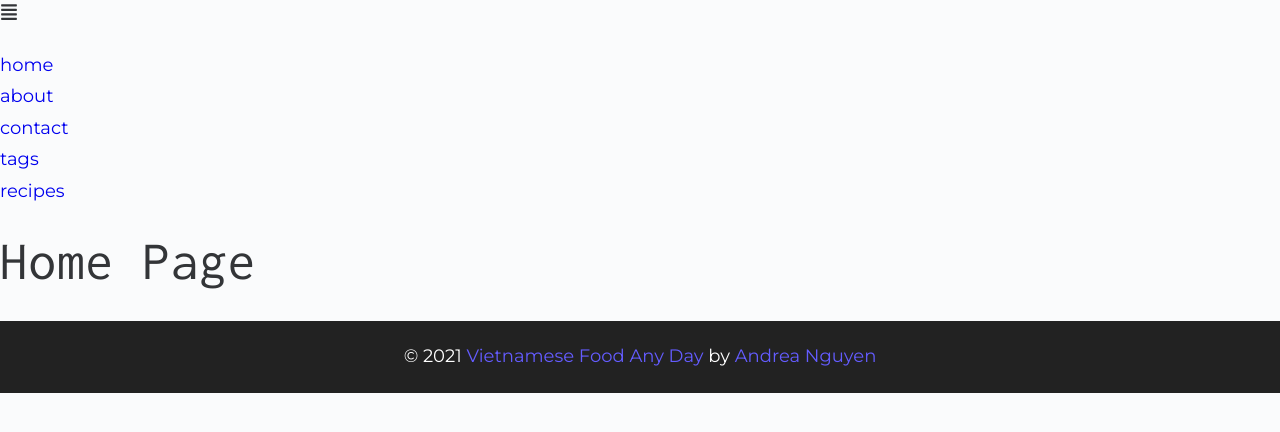
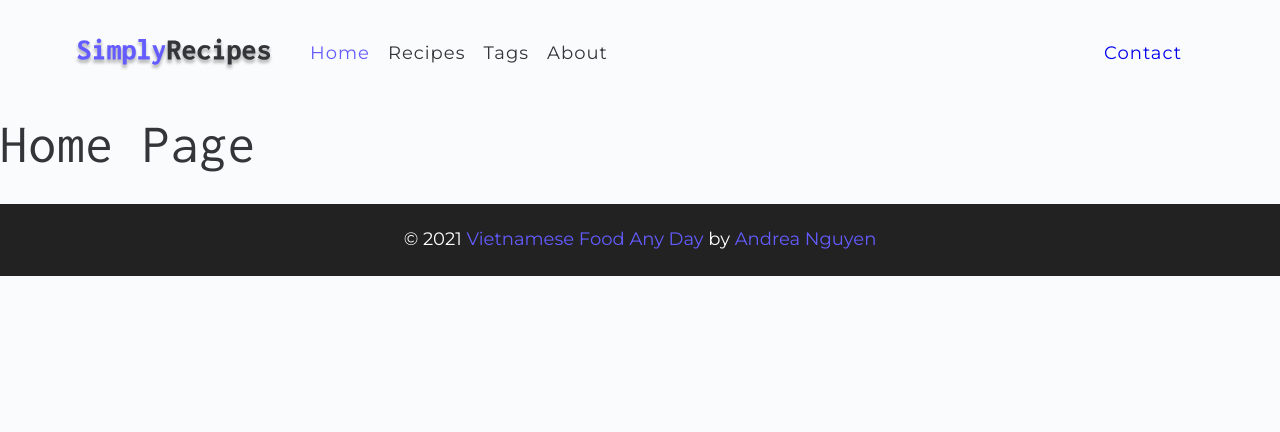
Before and after one commit to kevinhtran/vietnameseRecipes, a Gatsby site: page / in a window 1280 px wide. Built offline with nearby package versions, Linux system fonts and the light colour scheme; Gatsby itself is replaced by a stand-in of ours.

Commit message:
created navbar component with multiple links with styling

```diff
--- a/src/components/Navbar.js
+++ b/src/components/Navbar.js
@@ -1,28 +1,40 @@
 import React from 'react';
 import { Link } from 'gatsby';
 import { FaAlignJustify } from '@react-icons/all-files/fa/FaAlignJustify';
+import logo from '../assets/images/logo.svg';
 
 const Navbar = () => {
   return (
-    <nav>
-      <FaAlignJustify />
-      <ul>
-        <li>
-          <Link to="/">home</Link>
-        </li>
-        <li>
-          <Link to="/about">about</Link>
-        </li>
-        <li>
-          <Link to="/contact">contact</Link>
-        </li>
-        <li>
-          <Link to="/tags">tags</Link>
-        </li>
-        <li>
-          <Link to="/recipes">recipes</Link>
-        </li>
-      </ul>
+    <nav className="navbar">
+      <div className="nav-center">
+        <div className="nav-header">
+          <Link to="/">
+            <img src={logo} alt="simply recipes" />
+          </Link>
+          <button className="nav-btn">
+            <FaAlignJustify />
+          </button>
+        </div>
+        <div className="nav-links show-links">
+          <Link to="/" className="nav-link" activeClassName="active-link">
+            home
+          </Link>
+          <Link to="/recipes" className="nav-link" activeClassName="active-link">
+            recipes
+          </Link>
+          <Link to="/tags" className="nav-link" activeClassName="active-link">
+            tags
+          </Link>
+          <Link to="/about" className="nav-link" activeClassName="active-link">
+            about
+          </Link>
+          <div className="nav-link contact-link">
+            <Link to="/contact" classname="btn">
+              contact
+            </Link>
+          </div>
+        </div>
+      </div>
     </nav>
   );
 };
```
Also changed, not shown: src/assets/images/about.jpeg (added), src/assets/images/logo.svg (added), src/assets/images/main.jpeg (added), src/assets/images/recipe-1.jpeg (added), src/assets/images/recipes/recipe-1.jpeg (added), src/assets/images/recipes/recipe-2.jpg (added), src/assets/images/recipes/recipe-3.jpeg (added), src/assets/images/recipes/recipe-4.jpeg (added), 2 other files.
